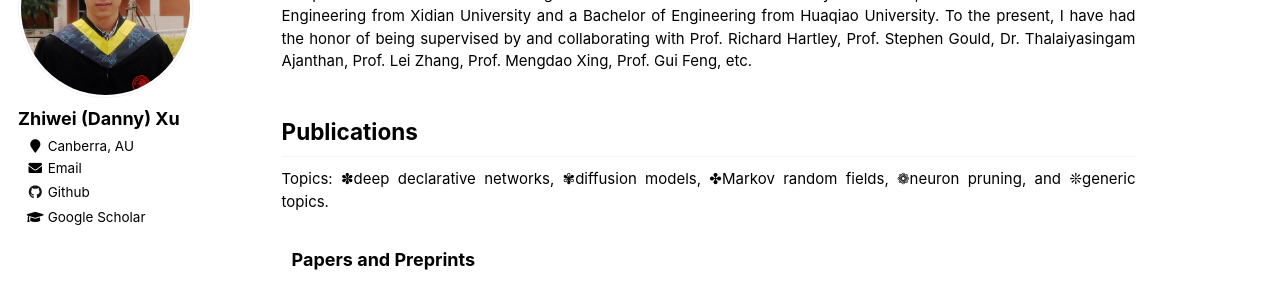
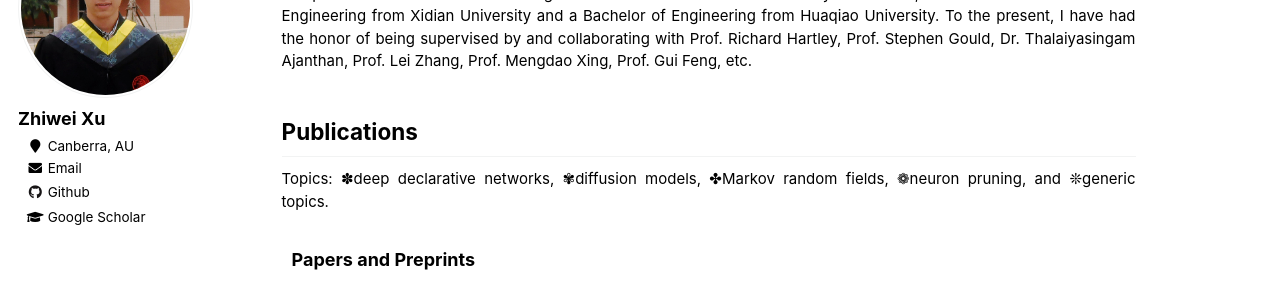
Before and after one commit to zwxu064/zwxu064.github.io, a Jekyll site: the page built from _pages/about.html, in a window 1280 px wide. Shown: the part 200-490 px from the top of the page. Built offline with Jekyll 4.4.1, drawn with Linux system fonts in a browser that asks for light colours.

Commit message:
Update _config.yml

```diff
--- a/_config.yml
+++ b/_config.yml
@@ -80,7 +80,7 @@ analytics:
 
 # Site Author
 author:
-  name             : "Zhiwei (Danny) Xu"
+  name             : "Zhiwei Xu"
   avatar           : "../images/zhiwei.png"
   bio              : " "
   location         : Canberra, AU
```
